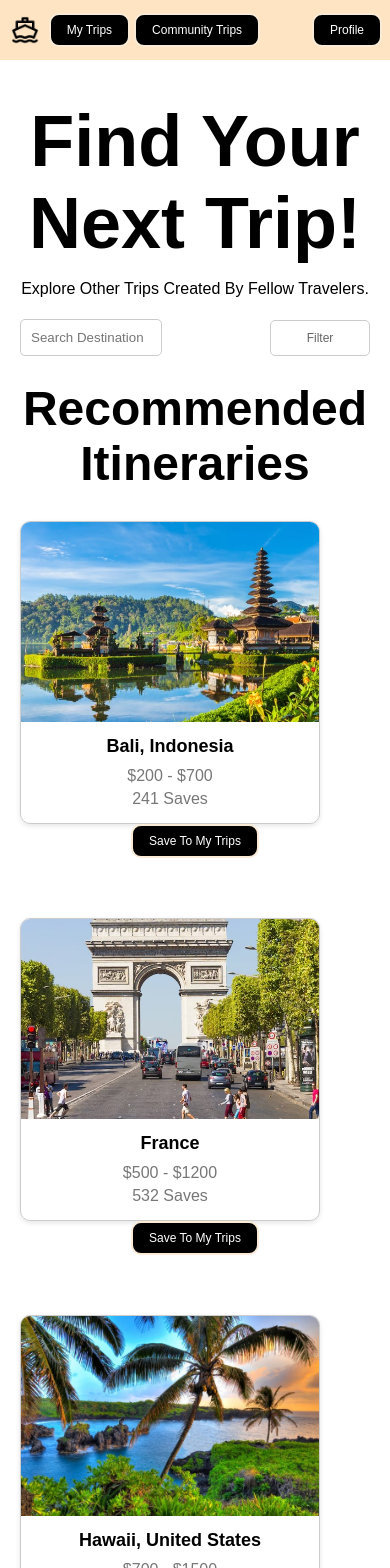
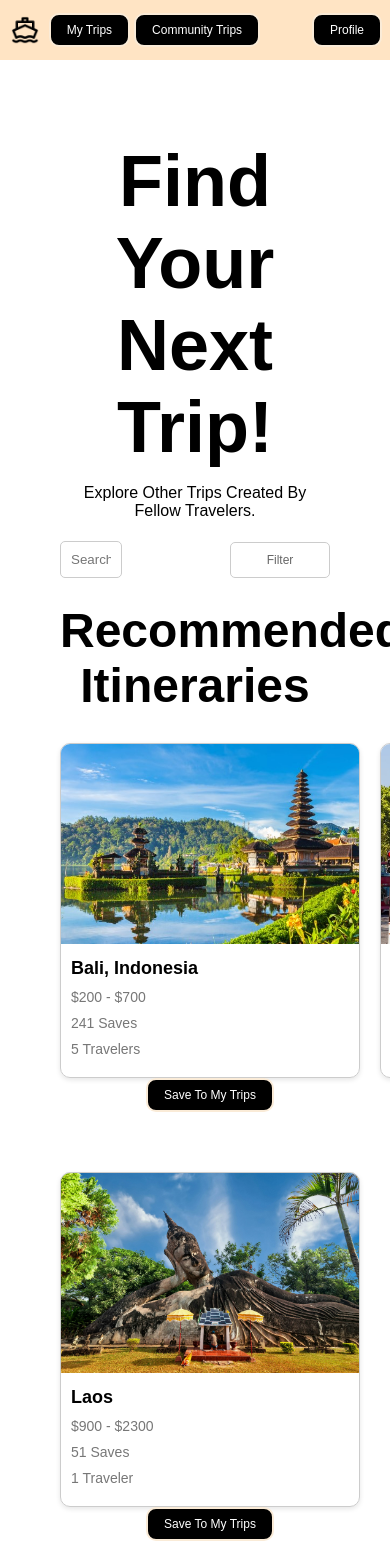
Before and after one commit to Vanboii/HCI-BonVoyage, a React (Create React App) app: page /community in a window 390 px wide. Shown: the top 1568 px of the page. Built offline with nearby package versions, Linux system fonts and the light colour scheme.

Commit message:
feat.  adding contributors to card details

```diff
--- a/src/components/card.css
+++ b/src/components/card.css
@@ -1,4 +1,6 @@
 /* src/components/card.css */
+
+
 .card {
     border: 1px solid #ccc;
     border-radius: 10px;
@@ -15,14 +17,17 @@
 
 .card-details {
     padding: 10px;
+    text-align: left; /* Align text to the left */
 }
 
 .card-details h2 {
-    margin: 0 0 10px;
+    margin: 0 0 10px; /* Increased bottom margin to separate from paragraphs */
     font-size: 18px;
 }
 
 .card-details p {
-    margin: 5px 0;
+    margin: 10px 0; /* Increased vertical margin */
     color: #777;
+    text-align: left; /* Align paragraph text to the left */
+    font-size: 14px;
 }
--- a/src/components/card.js
+++ b/src/components/card.js
@@ -1,37 +1,9 @@
-// import React from "react";
-// import ButtonComponent from "../components/button";
-// import "./card.css";
-
-
-
-// const Cardcomponent = ({image='path', location="name", priceRange="xxx-yyy", likes="241"}) => {
-
-//     const caption = "Picture of " + location
-
-//     return (
-//         <>
-//         <img src={image} alt={caption} />
-//         <div className="row">
-//             <h2>{location}</h2>
-//             <p>Likes + 'Heart'</p>
-//         </div>
-//         </>
-//     );
-
-// }
-
-// export default Cardcomponent;
-
-
-// New code (celest for community page)
-
-// New code (celest for community page)
 import React from "react";
-import ButtonComponent from "../components/button";
 import "./card.css";
 
-const CardComponent = ({ image, location, priceRange, saves }) => {
+const CardComponent = ({ image, location, priceRange, saves, travelers }) => {
     const caption = "Picture of " + location;
+    const travelerText = travelers === 1 ? "traveler" : "travelers";
 
     return (
         <div className="card">
@@ -40,6 +12,7 @@ const CardComponent = ({ image, location, priceRange, saves }) => {
                 <h2>{location}</h2>
                 <p>{priceRange}</p>
                 <p>{saves} Saves</p>
+                <p>{travelers} {travelerText}</p> {/* Display travelers or traveler based on count */}
             </div>
         </div>
     );
--- a/src/pages/community_page/communityPage.css
+++ b/src/pages/community_page/communityPage.css
@@ -1,4 +1,5 @@
 /* src/pages/communityPage.css */
+/* src/pages/communityPage/communityPage.css */
 .community-page {
     font-family: Arial, sans-serif;
     padding-top: 80px; /* Adjusted padding to accommodate banner height */
@@ -6,7 +7,7 @@
 }
 
 .content {
-    padding: 20px;
+    padding: 60px;
     text-align: center;
 }
 
@@ -102,20 +103,8 @@
     transform: translateX(-50%);
 }
 
-@media (max-width: 1200px) {
-    .itineraries {
-        grid-template-columns: repeat(3, 1fr); /* Three cards per row on smaller screens */
-    }
+.card-details .contributors {
+    margin-top: 10px; /* Adjust margin for contributors */
+    font-style: italic; /* Italicize the text */
+    color: #666; /* Grey color for text */
 }
-
-@media (max-width: 768px) {
-    .itineraries {
-        grid-template-columns: repeat(2, 1fr); /* Two cards per row on tablets */
-    }
-}
-
-@media (max-width: 480px) {
-    .itineraries {
-        grid-template-columns: 1fr; /* One card per row on mobile */
-    }
-}
--- a/src/pages/community_page/communityPage.js
+++ b/src/pages/community_page/communityPage.js
@@ -7,8 +7,8 @@ import CardComponent from "../../components/card";
 import Bali_Image from "../../components/card_images/bali-image.jpg";
 import France_Image from "../../components/card_images/france-image.jpg";
 import Hawaii_Image from "../../components/card_images/hawaii-image.jpg";
-import Jeju_Image from "../../components/card_images/jeju-image.jpg"
-import Laos_Image from "../../components/card_images/laos-image.jpg"
+import Jeju_Image from "../../components/card_images/jeju-image.jpg";
+import Laos_Image from "../../components/card_images/laos-image.jpg";
 import './communityPage.css';
 
 function CommunityPage() {
@@ -22,30 +22,35 @@ function CommunityPage() {
             location: "Bali, Indonesia",
             priceRange: "$200 - $700",
             saves: 241,
+            travelers: 5, // Example number of travelers
         },
         {
             image: France_Image,
             location: "France",
             priceRange: "$500 - $1200",
             saves: 532,
+            travelers: 4, // Example number of travelers
         },
         {
             image: Hawaii_Image,
             location: "Hawaii, United States",
             priceRange: "$700 - $1500",
             saves: 421,
+            travelers: 2, // Example number of travelers
         },
         {
             image: Jeju_Image,
             location: "Jeju, Korea",
             priceRange: "$1200 - $2000",
             saves: 452,
+            travelers: 4, // Example number of travelers
         },
         {
             image: Laos_Image,
             location: "Laos",
             priceRange: "$900 - $2300",
             saves: 51,
+            travelers: 1, // Example number of travelers
         },
     ];
 
@@ -112,6 +117,7 @@ function CommunityPage() {
                                 location={trip.location}
                                 priceRange={trip.priceRange}
                                 saves={trip.saves}
+                                travelers={trip.travelers} // Pass travelers prop
                             />
                             <ButtonComponent className="button-component" text="Save To My Trips" />
                         </div>
```
